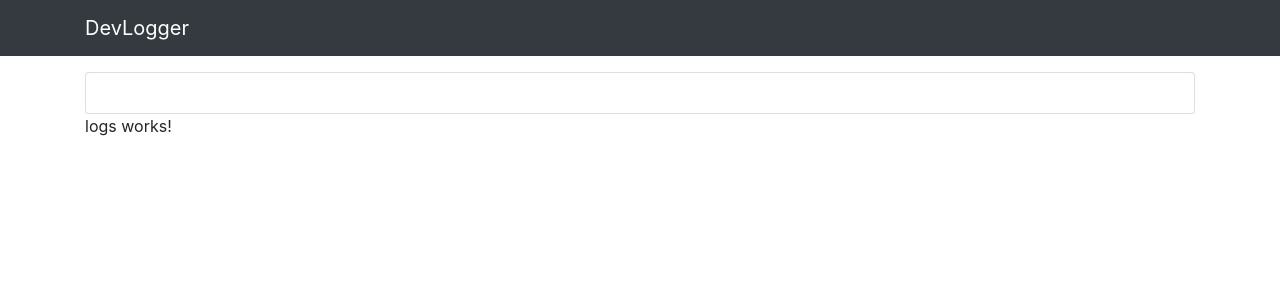
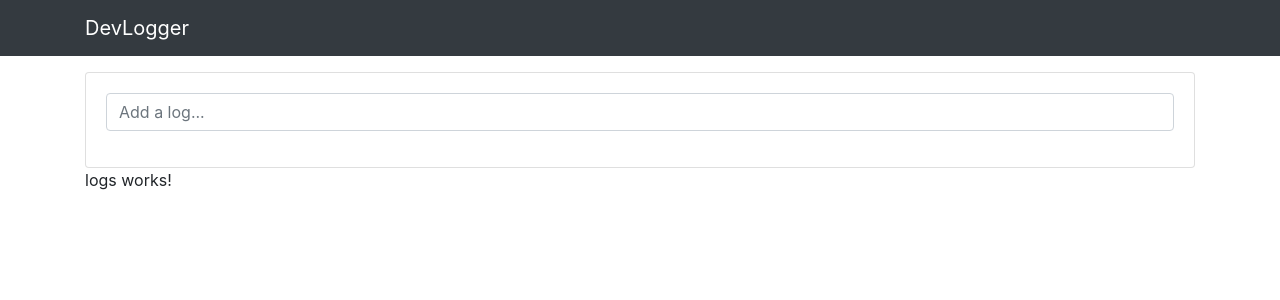
Before and after one commit to michaelromanov/angular_dev_logger_mini_project, an Angular app: page / in a window 1280 px wide. Shown: the top 300 px of the page. Built offline with nearby package versions, Linux system fonts and the light colour scheme.

Commit message:
card added in log form

```diff
--- a/src/app/components/log-form/log-form.component.html
+++ b/src/app/components/log-form/log-form.component.html
@@ -1 +1,7 @@
-<div class="card card-body"></div>
+<div class="card card-body">
+  <form>
+    <div class="form-group">
+      <input type="text" class="form-control" placeholder="Add a log...">
+    </div>
+  </form>
+</div>
```
